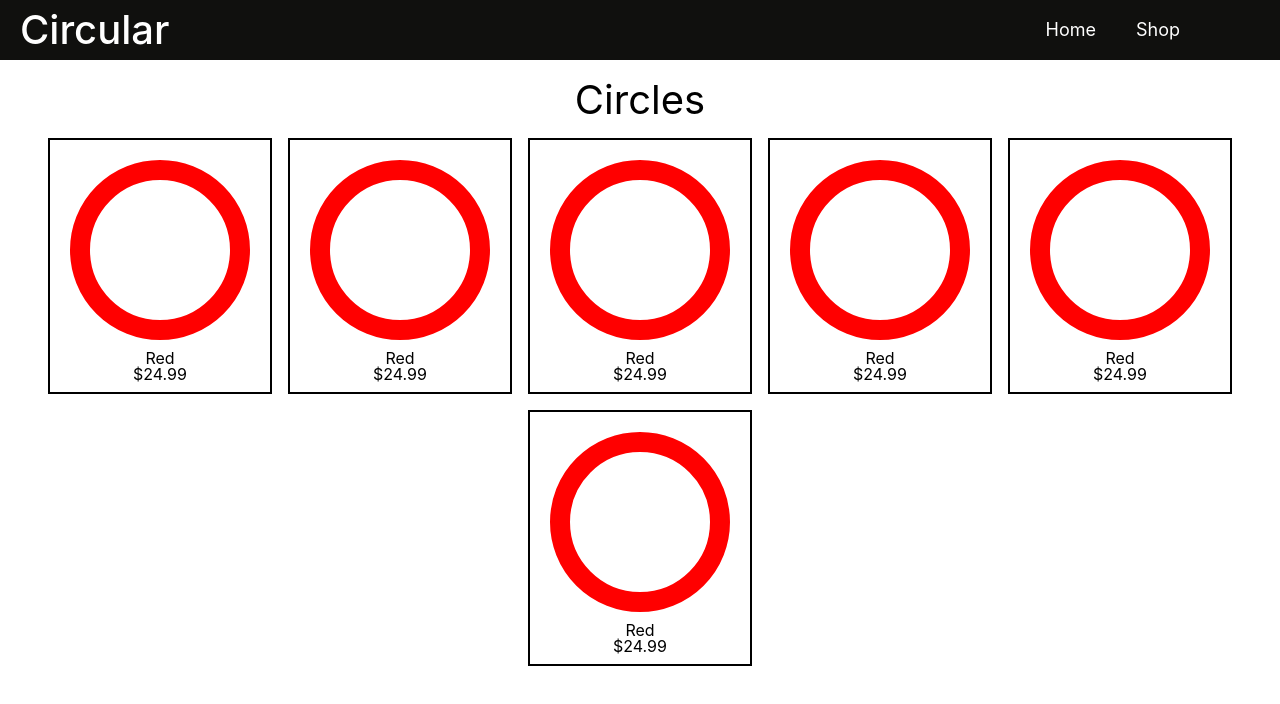
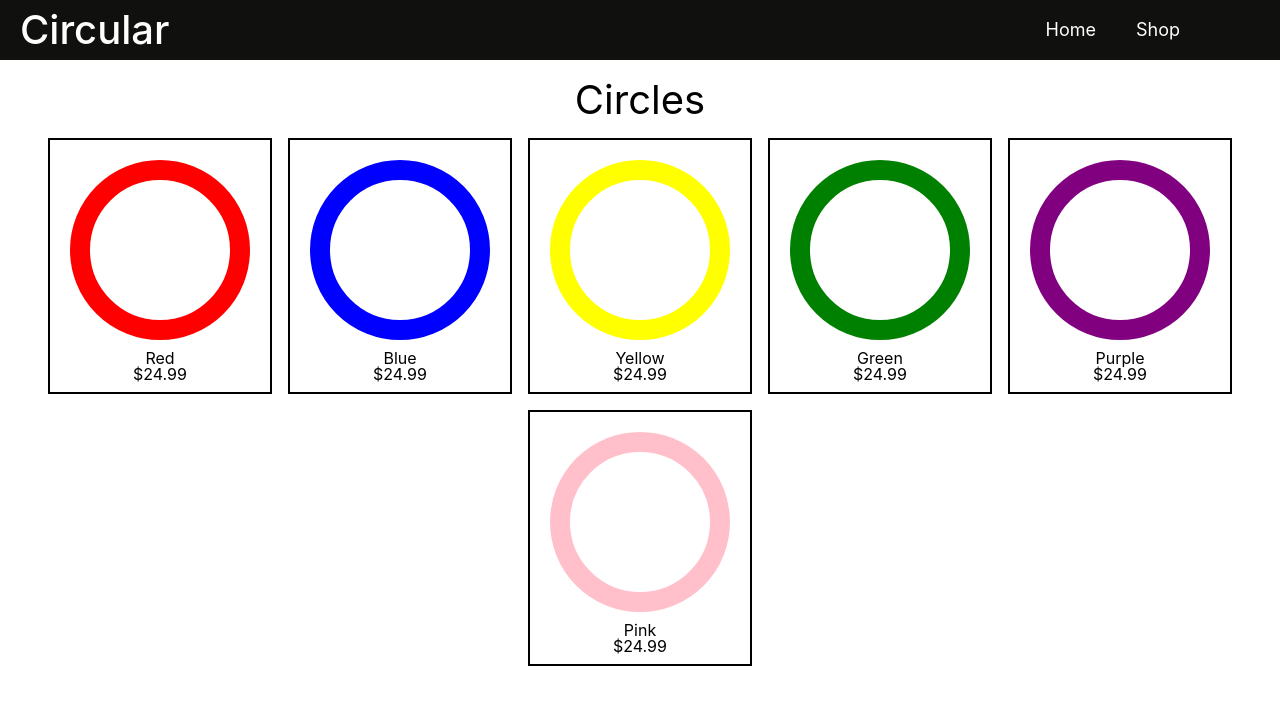
Before and after one commit to boathouse2112/shopping_cart, a React (Create React App) app: page /shop in a window 1280 px wide. Shown: the top 704 px of the page. Built offline with nearby package versions, Linux system fonts and the light colour scheme.

Commit message:
Add CircleListing color prop

```diff
--- a/src/components/CircleListing/CircleListing.module.css
+++ b/src/components/CircleListing/CircleListing.module.css
@@ -9,6 +9,26 @@
   align-items: center;
 }
 
-.circle {
+.red {
   color: red;
 }
+
+.blue {
+  color: blue;
+}
+
+.yellow {
+  color: yellow;
+}
+
+.green {
+  color: green;
+}
+
+.purple {
+  color: purple;
+}
+
+.pink {
+  color: pink;
+}
--- a/src/components/CircleListing/CircleListing.tsx
+++ b/src/components/CircleListing/CircleListing.tsx
@@ -1,11 +1,15 @@
 import { ReactComponent as CircleSVG } from '../../resources/circle.svg';
 import styles from './CircleListing.module.css';
 
-const CircleListing = () => {
+const upperCaseFirstLetter = (str: string) => {
+  return str.charAt(0).toUpperCase() + str.slice(1);
+};
+
+const CircleListing = (props: { color: string }) => {
   return (
     <div className={styles['circle-listing']}>
-      <CircleSVG className={styles.circle} />
-      <h2>Red</h2>
+      <CircleSVG className={styles[props.color]} />
+      <h2>{upperCaseFirstLetter(props.color)}</h2>
       <p>$24.99</p>
     </div>
   );
--- a/src/components/Shop/Shop.module.css
+++ b/src/components/Shop/Shop.module.css
@@ -6,7 +6,7 @@
 
 .shop-content {
   min-height: calc(100vh - 60px);
-  padding: 0 40px;
+  padding: 0 40px 40px 40px;
 
   display: flex;
   flex-direction: column;
--- a/src/components/Shop/Shop.tsx
+++ b/src/components/Shop/Shop.tsx
@@ -9,12 +9,12 @@ const Shop = () => {
       <section className={styles['shop-content']}>
         <h1 className={styles.h1}>Circles</h1>
         <div className={styles.listings}>
-          <CircleListing />
-          <CircleListing />
-          <CircleListing />
-          <CircleListing />
-          <CircleListing />
-          <CircleListing />
+          <CircleListing color="red" />
+          <CircleListing color="blue" />
+          <CircleListing color="yellow" />
+          <CircleListing color="green" />
+          <CircleListing color="purple" />
+          <CircleListing color="pink" />
         </div>
       </section>
     </div>
```
